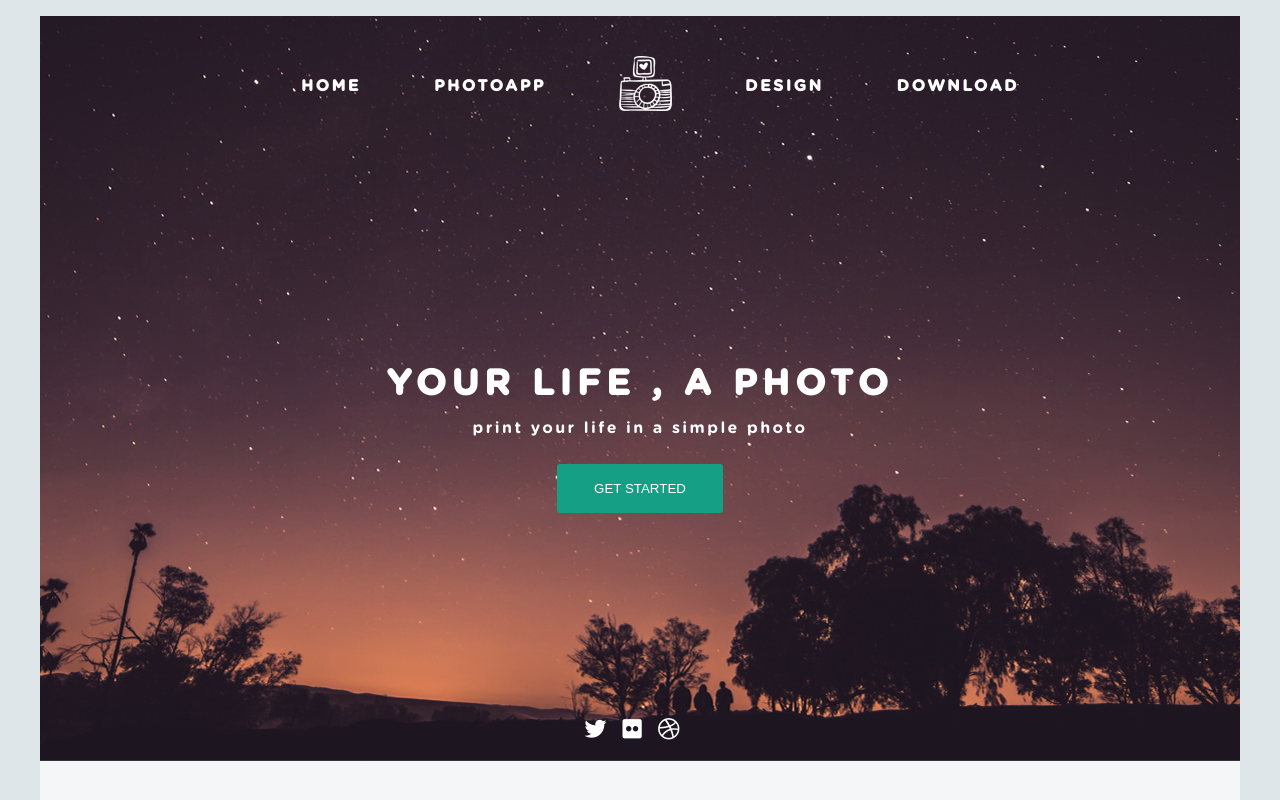
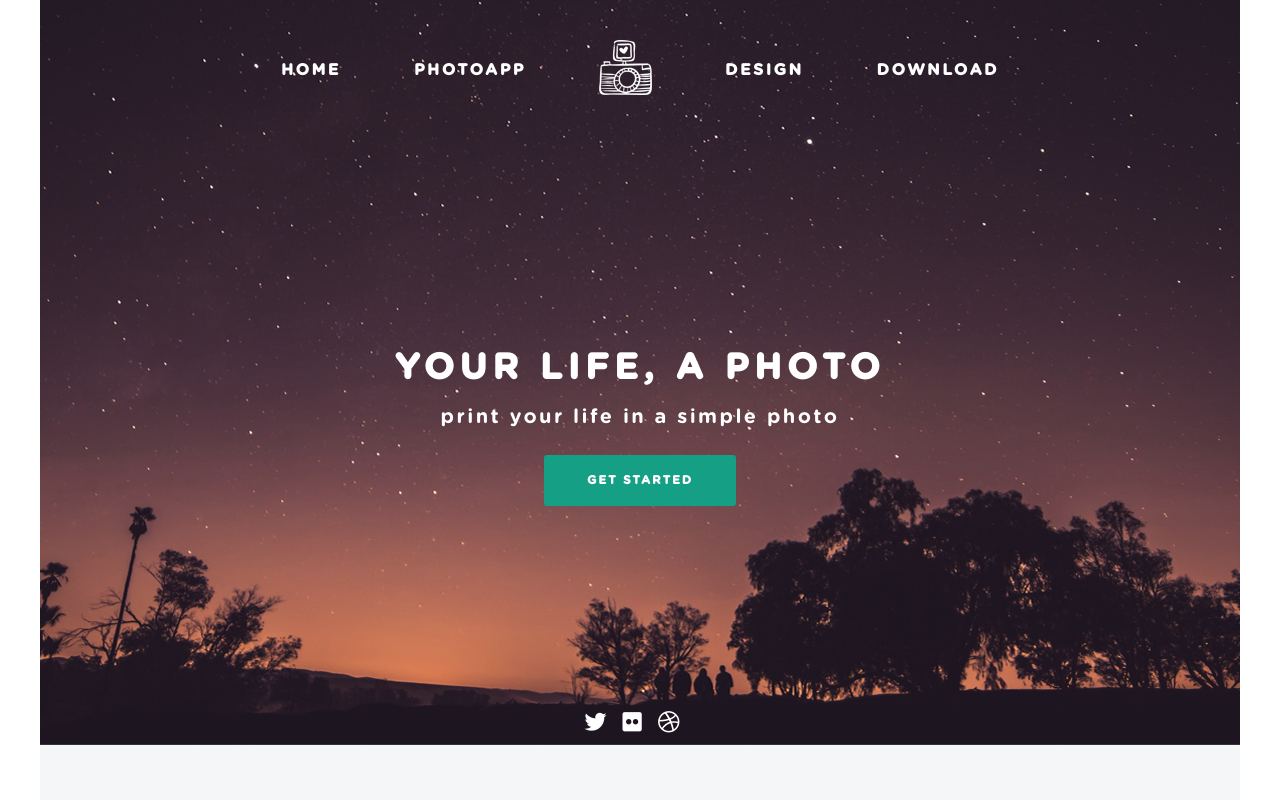
Before and after one commit to kciucias/Photo-Studio, a website: page index.html in a window 1280 px wide. Shown: the top 800 px of the page. Drawn offline with Linux system fonts and the light colour scheme.

Commit message:
Add scss partials

```diff
--- a/css/mixins.css
+++ /dev/null
@@ -1,4 +0,0 @@
-/* small phones: from 0 to 480px */
-/* small phones to small tablets from 481 to 767px */
-/* small tablets to big tablets from 768 to 1023px */
-/* big tablets to 1200px */
--- a/css/queries.css
+++ /dev/null
@@ -1,4 +0,0 @@
-/* small phones: from 0 to 480px */
-/* small phones to small tablets from 481 to 767px */
-/* small tablets to big tablets from 768 to 1023px */
-/* big tablets to 1200px */
--- a/index.html
+++ b/index.html
@@ -8,25 +8,27 @@
 	<link rel="stylesheet" href="css/style.css">
 </head>
 <body>
-	<header class="container">
-		<div class="container-header">
+	<header>
 		<ul>
 			<li><a href="#">Home</a></li>
 			<li><a href="#">Photoapp</a></li>
-				<li><a href="#"> <img class="header-logo" src="./images/Livello_2.png" alt="logo"></a></li>
+			<li><a href="#"> <img class="header_logo" src="./images/Livello_2.png" alt="logo"></a></li>
 			<li><a href="#">Design</a></li>
 			<li><a href="#">Download</a></li>
 		</ul>
-			<div class="slogan">
-				<h1>your life , a photo</h1>
-				<h2>print your life in a simple photo</h2>
-				<button>Get started</button>
+		<div class="header_text-box">
+			<h1 class="heading_primary">
+				<span class="heading_primary--main">your life, a photo</span>
+				<span class="heading_primary--sub">print your life in a simple photo</span>
+			</h1>
 		</div>
-			<div class="icons">
+		<div>
+			<a href="#" class="header_btn">Get started</a>
+		</div>
+		<div class="header-icons">
 			<i class="icon-btn fa fa-twitter"></i>
 			<i class="icon-btn fa fa-flickr"></i>
 			<i class="icon-btn fa fa-dribbble"></i>
-			</div>
 		</div>
 	</header>
 
--- /dev/null
+++ b/sass/abstracts/_mixins.scss
@@ -0,0 +1,66 @@
+/* small phones: from 0 to 480px */
+/* small phones to small tablets from 481 to 767px */
+/* small tablets to big tablets from 768 to 1023px */
+/* big tablets to 1200px */
+
+$phoneWidth: 576px;
+$tabletWidth: 768px;
+$desktopWidth: 1100px;
+
+//Media queries
+@mixin phone {
+    @media (max-width: $phoneWidth) {
+        @content;
+    }
+}
+@mixin tablet {
+    @media (max-width: $tabletWidth) {
+        @content;
+    }
+}
+@mixin desktop {
+    @media (max-width: $desktopWidth) {
+        @content;
+    }
+}
+
+
+/* small phones: from 0 to 480px */
+/* small phones to small tablets from 481 to 767px */
+/* small tablets to big tablets from 768 to 1023px */
+/* big tablets to 1200px */
+
+//Media queries
+@mixin phone {
+    @media (max-width: $phoneWidth) {
+        @content;
+    }
+}
+@mixin tablet {
+    @media (max-width: $tabletWidth) {
+        @content;
+    }
+}
+@mixin desktop {
+    @media (max-width: $desktopWidth) {
+        @content;
+    }
+}
+
+
+// FONTS //
+
+@font-face {
+    font-family: 'Gotham Rounded';
+    src: url(../vendor/GothamRounded-Bold.otf);
+}
+
+@font-face {
+    font-family: 'Gotham Rounded Light';
+    src: url(../vendor/GothamRounded-Light.otf);
+}
+
+@font-face {
+    font-family: 'Gotham Rounded Book';
+    src: url(../vendor/GothamRounded-Book.otf);
+}
--- /dev/null
+++ b/sass/abstracts/_variables.scss
@@ -0,0 +1,9 @@
+// COLORS //
+$color-green: #159f85;
+$color-white: #fff;
+$color-black: #ccc;
+//$color-grey-light: ;
+//$color-grey-dark: ;
+
+// FONT
+$default-font-size: 1.6rem;
--- /dev/null
+++ b/sass/base/_base.scss
@@ -0,0 +1,22 @@
+
+html {
+    // This defines what 1rem is 16px
+    font-size: 62.5%;
+    //? line-height: 1.7;
+}
+
+body {
+	margin: 0 auto;
+	max-width: 120rem;
+	font-family: Gotham Rounded;
+	box-sizing: border-box;
+}
+
+
+*,
+*::after,
+*::before {
+    margin: 0;
+    padding: 0;
+    box-sizing: inherit;
+}
--- /dev/null
+++ b/sass/base/_typography.scss
@@ -0,0 +1,34 @@
+.heading_primary {
+	color: $color-white;
+	display: flex;
+	flex-direction: column;
+	text-align: center;
+	&--main {
+		font-size: 3.6rem;
+		font-weight: 700;
+		text-transform: uppercase;
+		letter-spacing: .54rem;
+		margin-bottom: 1.5rem;
+		@include phone {
+			font-size: 1rem;
+		}
+	}
+	&--sub {
+		font-weight: 500;
+		letter-spacing: .24rem;
+	}
+}
+
+
+.header-icons {
+	display: flex;
+	flex-direction: row;
+	justify-content: center;
+	font-size: 2.2rem;
+	padding-bottom: 2.6rem;
+	padding-top: 20.5rem;
+	color: $color-white;
+	i {
+		padding-right: 1.6rem;
+	}
+}
--- /dev/null
+++ b/sass/components/_buttons.scss
@@ -0,0 +1,40 @@
+div {
+    display: flex;
+    justify-content: center;
+    .header_btn {
+        &:link,
+        &:visited {
+            text-align: center;
+            text-transform: uppercase;
+            border-radius: .3rem;
+            text-decoration: none;
+            color: $color-white;
+            border: $color-green;
+            background-color: $color-green;
+            margin-top: 2.6rem;
+            cursor: pointer;
+            padding: 1.5rem 4rem;
+            width: 19.2rem;
+            height: 5.1rem;
+            font-size: 1.2rem;
+            font-weight: 700;
+            line-height: 2rem;
+            letter-spacing: .18rem;
+            display: inline-block;
+        }
+        &:hover {
+            transform: translateY(-3px);
+            box-shadow: 0 1rem 2rem rgba($color-black,.2);
+        }
+        &::after {
+            transform: scaleX(1.4) scaleY(1.6);
+            opacity: 0;
+        }
+        &:active,
+        &:focus {
+            outline: none;
+            transform: translateY(-1px);
+            box-shadow: 0 .5rem 1rem rgba($color-black,.2);
+        }
+    }
+}
--- /dev/null
+++ b/sass/layout/_footer.scss
@@ -0,0 +1,31 @@
+footer {
+    display: flex;
+    justify-content: space-between;
+    background: $color-white;
+    height: 13.1rem;
+    align-items: center;
+	    div:first-child {
+	    	padding-left: 12.6rem;
+	    }
+	    div:last-child {
+	        padding-right: 12.9rem;
+	    }
+	    h3 {
+	        margin-bottom: 2rem;
+			color: #373737;
+			font-size: 14px;
+			font-weight: 700;
+			text-transform: uppercase;
+			letter-spacing: .21rem;
+
+	    }
+	    p {
+	        color: $color-black;
+			width: 393px;
+			height: 14px;
+			color: #373737;
+			font-size: 14px;
+			font-weight: 700;
+			letter-spacing: 2.1px;
+		}
+}
--- /dev/null
+++ b/sass/layout/_header.scss
@@ -0,0 +1,44 @@
+header {
+	background: no-repeat url("../images/background.png");
+	background-size: cover;
+	height: 74.5rem;
+	@include phone {
+		height: auto;
+	}
+	ul {
+		display: flex;
+		flex-direction: row;
+		justify-content: space-between;
+		align-items: center;
+		padding-top: 4rem;
+		margin-left: 24.1rem;
+		margin-right: 24.1rem;
+		font-size: 1.6rem;
+		@include phone {
+			flex-direction: column;
+			justify-content: center;
+		}
+		li {
+			display: inline-block;
+			@include phone {
+				padding-top: 1rem;
+				font-size: 2.4rem;
+			}
+			a {
+				color: $color-white;
+				font-weight: 700;
+				text-transform: uppercase;
+				letter-spacing: .24rem;
+				text-decoration: none;
+			}
+		}
+	}
+	.header_text-box {
+		//display: flex;
+		//align-items: center;
+		padding-top: 24.7rem;
+		@include phone {
+			padding-top: 10rem;
+		}
+	}
+}
--- a/sass/mixins.scss
+++ /dev/null
@@ -1,25 +0,0 @@
-/* small phones: from 0 to 480px */
-/* small phones to small tablets from 481 to 767px */
-/* small tablets to big tablets from 768 to 1023px */
-/* big tablets to 1200px */
-
-$phoneWidth: 576px;
-$tabletWidth: 768px;
-$desktopWidth: 1100px;
-
-//Media queries
-@mixin phone {
-    @media (max-width: $phoneWidth) {
-        @content;
-    }
-}
-@mixin tablet {
-    @media (max-width: $tabletWidth) {
-        @content;
-    }
-}
-@mixin desktop {
-    @media (max-width: $desktopWidth) {
-        @content;
-    }
-}
--- a/sass/queries.scss
+++ /dev/null
@@ -1,21 +0,0 @@
-/* small phones: from 0 to 480px */
-/* small phones to small tablets from 481 to 767px */
-/* small tablets to big tablets from 768 to 1023px */
-/* big tablets to 1200px */
-
-//Media queries
-@mixin phone {
-    @media (max-width: $phoneWidth) {
-        @content;
-    }
-}
-@mixin tablet {
-    @media (max-width: $tabletWidth) {
-        @content;
-    }
-}
-@mixin desktop {
-    @media (max-width: $desktopWidth) {
-        @content;
-    }
-}
--- a/sass/style.scss
+++ b/sass/style.scss
@@ -1,145 +1,10 @@
-@import 'mixins';
-//@import 'variables';
-
-// COLORS //
-$green: #159f85;
-
-// FONTS //
-
-@font-face {
-    font-family: 'Gotham Rounded';
-    src: url(../vendor/GothamRounded-Bold.otf);
-}
-
-@font-face {
-    font-family: 'Gotham Rounded Light';
-    src: url(../vendor/GothamRounded-Light.otf);
-}
-
-@font-face {
-    font-family: 'Gotham Rounded Book';
-    src: url(../vendor/GothamRounded-Book.otf);
-}
-
-/*
-* {
-	padding: 0;
-	margin: 0;
-	box-sizing: border-box;
-	font-size: 16px;
-	line-height: 1.7;
-}
-
-*/
-
-body {
-	margin: 0 auto;
-	background-color: #dfe6e9;
-	max-width: 1200px;
-	font-family: Gotham Rounded;
-}
-
-.container {
-	max-width: 1200px;
-	width: 100%;
-	margin: 0 auto;
-}
-
-.container-header {
-	width: 758px;
-	margin: 0 auto;
-}
-
-
-// HEADER //
-
-header {
-	background: no-repeat url("../images/background.png");
-	background-size: cover;
-	height: 745px;
-	width: 100%;
-	@include phone {
-		height: auto;
-	}
-	ul {
-		display: flex;
-		flex-direction: row;
-		justify-content: space-between;
-		align-items: center;
-		padding-top: 40px;
-		margin-bottom: 0;
-		@include phone {
-			flex-direction: column;
-			justify-content: center;
-		}
-		li {
-			display: inline-block;
-			@include phone {
-				padding-top: 10px;
-				font-size: 24px;
-			}
-			a {
-			color: #fff;
-			font-size: 16px;
-			font-weight: 700;
-			text-transform: uppercase;
-			letter-spacing: 2.4px;
-			text-decoration: none;
-			}
-		}
-	}
-	.slogan {
-		display: flex;
-		justify-content: center;
-		align-items: center;
-		flex-direction: column;
-		padding-top: 247px;
-		@include phone {
-			padding-top: 100px;
-		}
-		h1 {
-			color: #fff;
-			font-size: 36px;
-			font-weight: 700;
-			text-transform: uppercase;
-			letter-spacing: 5.4px;
-			margin-top: 0;
-			margin-bottom: 0;
-			@include phone {
-				font-size: 1rem;
-			}
-		}
-		h2 {
-			color: #fff;
-			font-size: 16px;
-			font-weight: 500;
-			letter-spacing: 2.4px;
-			margin-bottom: 0;
-		}
-		button {
-			width: 166px;
-			height: 49px;
-			border-radius: 3px;
-			border: #16a085;
-			background-color: $green;
-			color: #fff;
-			text-transform: uppercase;
-			margin-top: 26px;
-		}
-	}
-	.icons {
-		display: flex;
-		flex-direction: row;
-		justify-content: center;
-		font-size: 22px;
-		padding-bottom: 26px;
-		padding-top: 205px;
-		color: #fff;
-		i {
-			padding-right: 16px;
-		}
-	}
-}
+@import "abstracts/mixins";
+@import "abstracts/variables";
+@import "base/animations";
+@import "base/base";
+@import "base/typography";
+@import "components/buttons";
+@import "layout/header";
 
 
 .second {
@@ -155,7 +20,7 @@ header {
         justify-content: space-between;
         align-content: space-between;
 		h1 {
-			color: $green;
+			color: $color-green;
 			font-size: 18px;
 			font-weight: 700;
 			text-transform: uppercase;
@@ -184,7 +49,7 @@ header {
 			line-height: 20px;
 			text-transform: uppercase;
 			letter-spacing: 1.8px;
-			border: $green;
+			border: $color-green;
 		}
 	}
 }
@@ -207,7 +72,7 @@ header {
 		justify-content: center;
 		margin-right: 83px;
 		h1 {
-			color: $green;
+			color: $color-green;
 			font-size: 18px;
 			font-weight: 700;
 			text-transform: uppercase;
@@ -236,7 +101,7 @@ header {
 			line-height: 20px;
 			text-transform: uppercase;
 			letter-spacing: 1.8px;
-			border: $green;
+			border: $color-green;
 			margin-top: 42px;
 		}
 	}
@@ -391,35 +256,3 @@ header {
 		}
 	}
 }
-
-footer {
-    display: flex;
-    justify-content: space-between;
-    background: white;
-    height: 131px;
-    align-items: center;
-	    div:first-child {
-	    	padding-left: 126px;
-	    }
-	    div:last-child {
-	        padding-right: 129px;
-	    }
-	    h3 {
-	        margin-bottom: 20px;
-			color: #373737;
-			font-size: 14px;
-			font-weight: 700;
-			text-transform: uppercase;
-			letter-spacing: 2.1px;
-
-	    }
-	    p {
-	        color: black;
-			width: 393px;
-			height: 14px;
-			color: #373737;
-			font-size: 14px;
-			font-weight: 700;
-			letter-spacing: 2.1px;
-		}
-}
```
Also changed, not shown: css/style.css, css/style.prefixed.css, sass/base/_animations.scss (added), 2 other files. Lines whose indentation alone changed are shown as unchanged.
